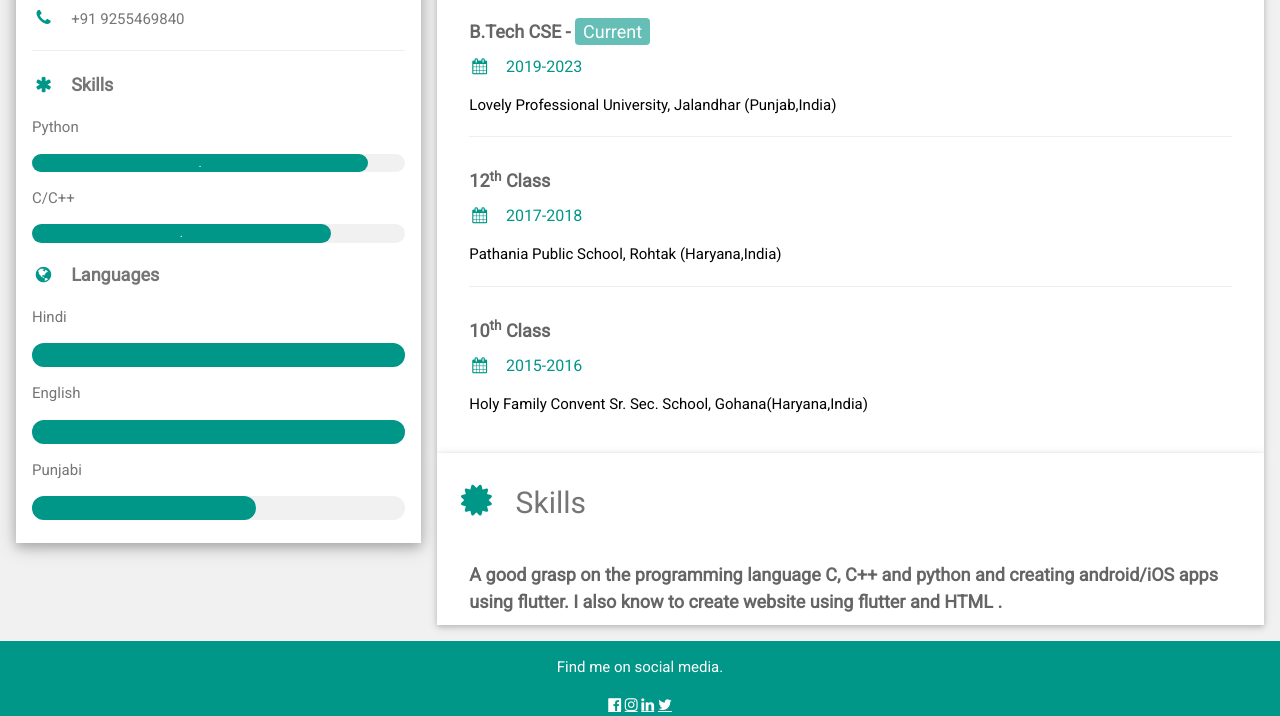
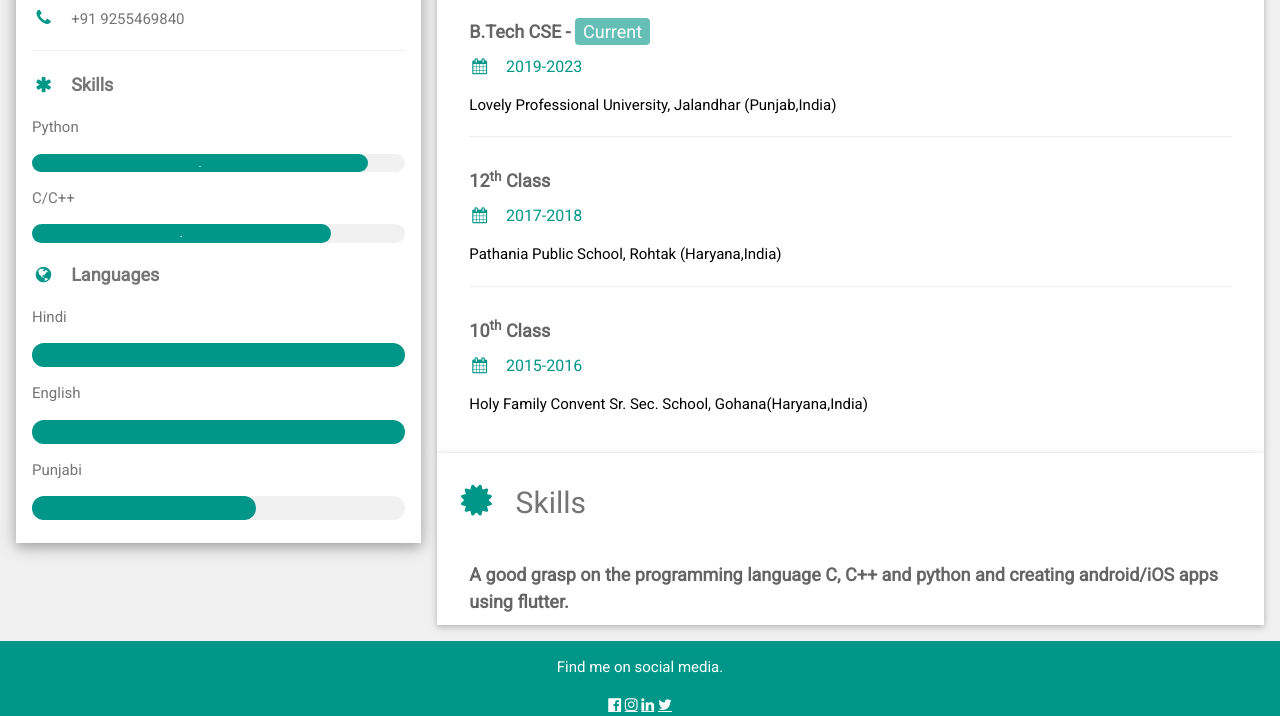
Before and after one commit to mravinshu/mine, a plain HTML site: page index.htm in a window 1280 px wide. Shown: the part 541-1257 px from the top of the page. Drawn offline with nearby package versions, Linux system fonts and the light colour scheme.

Commit message:
Update index.htm

```diff
--- a/index.htm
+++ b/index.htm
@@ -107,7 +107,7 @@ html,body,h1,h2,h3,h4,h5,h6 {font-family: "Roboto", sans-serif}
       <div class="w3-container w3-card w3-white">
         <h2 class="w3-text-grey w3-padding-16"><i class="fa fa-certificate fa-fw w3-margin-right w3-xxlarge w3-text-teal"></i>Skills</h2>
         <div class="w3-container">
-          <h5 class="w3-opacity"><b>A good grasp on the programming language C, C++ and python and creating android/iOS apps using flutter. I also know to create website using flutter and HTML .</b></h5></div>
+          <h5 class="w3-opacity"><b>A good grasp on the programming language C, C++ and python and creating android/iOS apps using flutter.</b></h5></div>
    </div>
   </div>
 </div>
```
